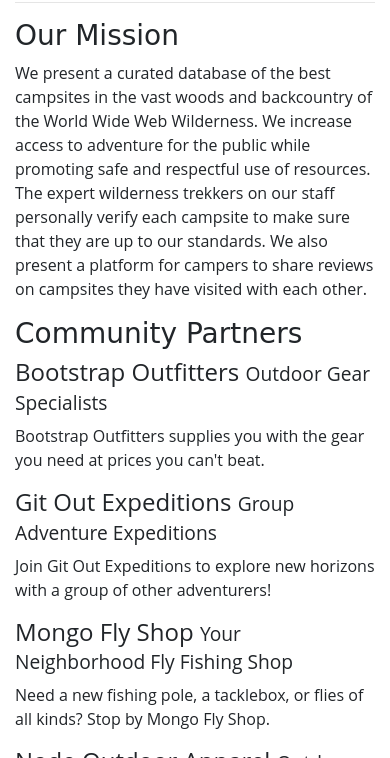
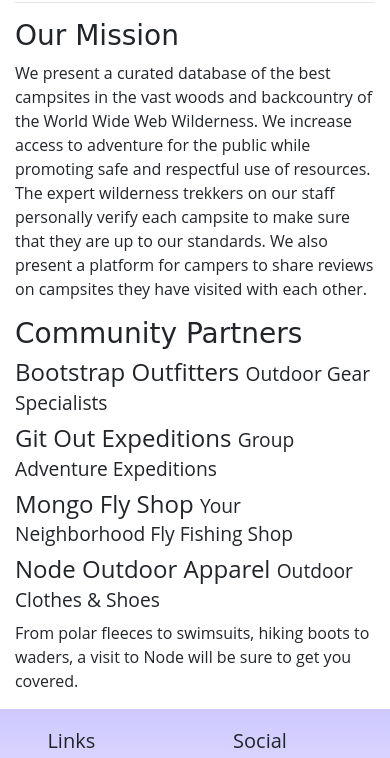
Before and after one commit to holdenthehitcher/Bootstrap, a website: page aboutus.html in a window 390 px wide. Shown: the part 293-1051 px from the top of the page. Drawn offline with nearby package versions, Linux system fonts and the light colour scheme.

Commit message:
commit 3

```diff
--- a/aboutus.html
+++ b/aboutus.html
@@ -55,13 +55,13 @@
                     <div class ="col">
                         <h3>Community Partners</h3>
                         <h4>Bootstrap Outfitters <small>Outdoor Gear Specialists</small></h4>
-                        <p>Bootstrap Outfitters supplies you with the gear you need at prices you can't beat.</p>
+                        <p class ="d-none d-sm-block">Bootstrap Outfitters supplies you with the gear you need at prices you can't beat.</p>
                         <h4>Git Out Expeditions <small>Group Adventure Expeditions</small></h4>
-                        <p>Join Git Out Expeditions to explore new horizons with a group of other adventurers!</p>
+                        <p class="d-none d-sm-block">Join Git Out Expeditions to explore new horizons with a group of other adventurers!</p>
                         <h4>Mongo Fly Shop <small>Your Neighborhood Fly Fishing Shop</small></h4>
-                        <p>Need a new fishing pole, a tacklebox, or flies of all kinds? Stop by Mongo Fly Shop.</p>
+                        <p class="d-none d-sm-block">Need a new fishing pole, a tacklebox, or flies of all kinds? Stop by Mongo Fly Shop.</p>
                         <h4>Node Outdoor Apparel <small>Outdoor Clothes & Shoes</small></h4>
-                        <p>From polar fleeces to swimsuits, hiking boots to waders, a visit to Node will be sure to get you covered.</p>
+                        <p class="d-non d-sm-block">From polar fleeces to swimsuits, hiking boots to waders, a visit to Node will be sure to get you covered.</p>
                     </div>
                 </div>
             </div>
```
Also changed, not shown: index.html (+3 -3 lines).
